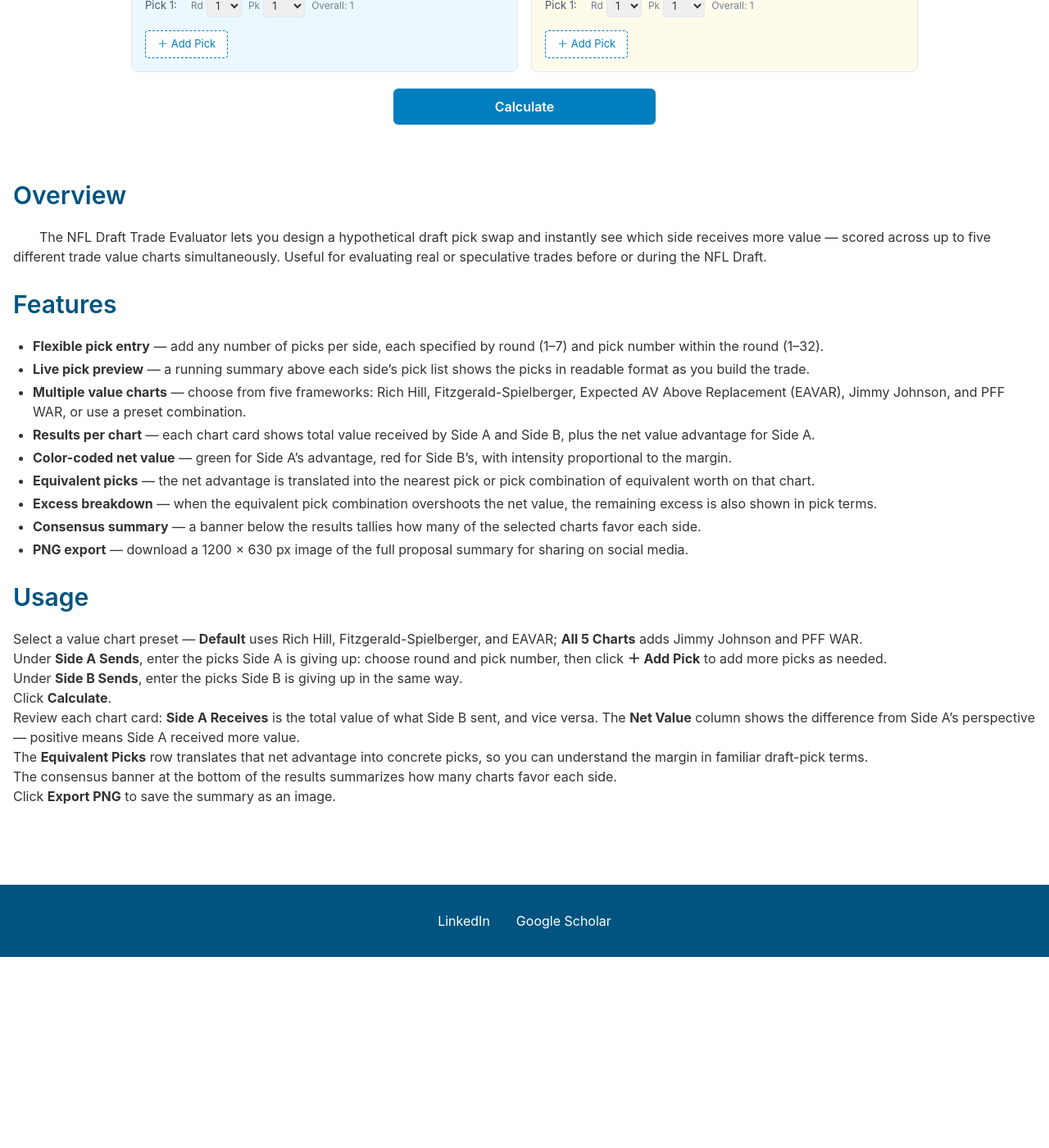
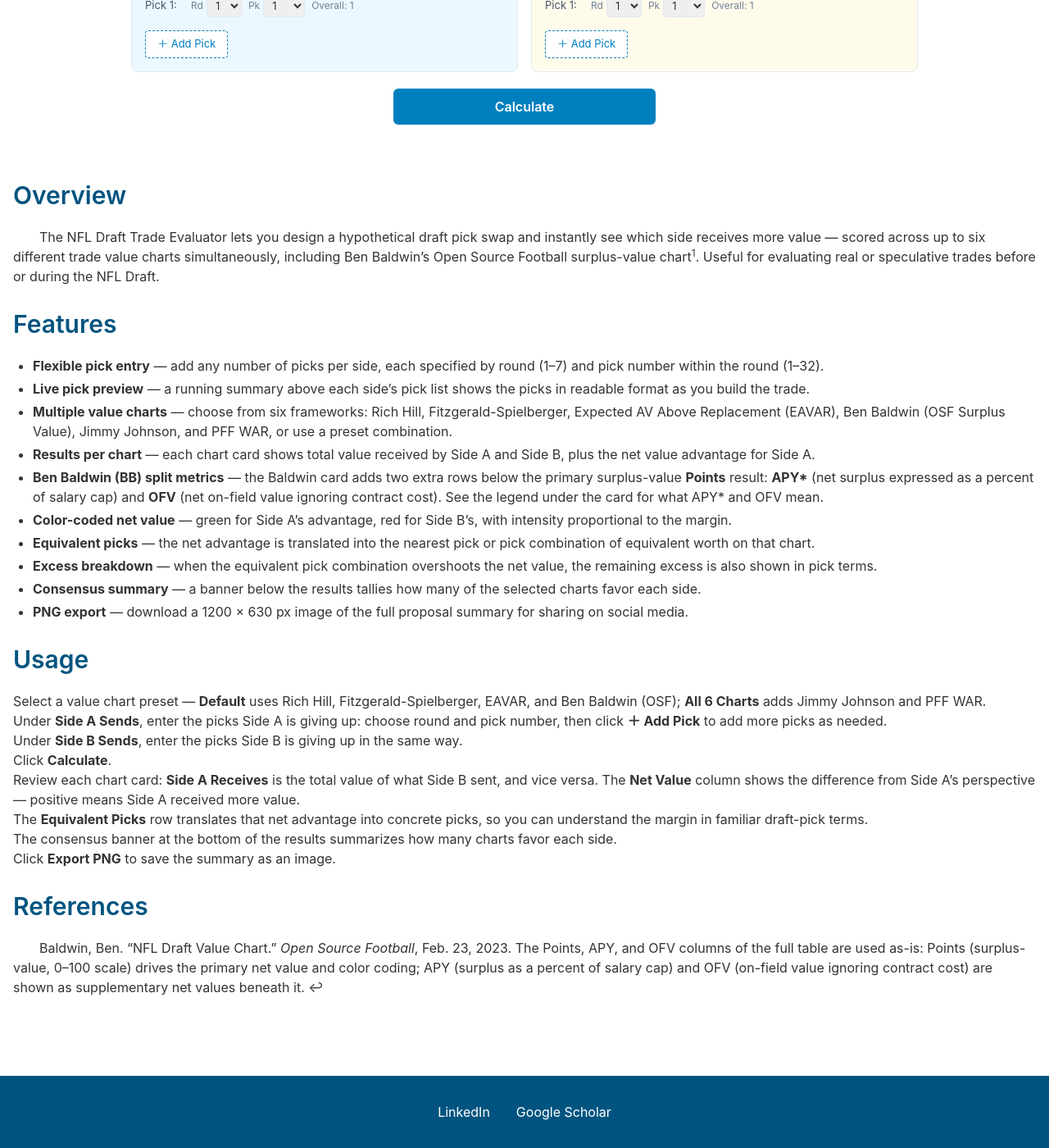
Before and after one commit to cram9030/cram9030.github.io, a Jekyll site: the page built from _tools/nfl_trade-proposal.md, in a window 1280 px wide and 1400 px high, scrolled down 472 px. Shown: the whole window at 82% size. Built offline with Jekyll 4.4.1, drawn with Linux system fonts in a browser that asks for light colours; nearby versions of some CDN libraries; before the commit the page ends 1639 px from its top, so only the background shows below that.

Commit message:
Extend Baldwin APY*/OFV split metrics to the trade proposal tool
Registers baldwin_apy/baldwin_ofv as hidden, loadable-by-key chart
configs (not independently selectable) and generates their JSON chart
files, since the proposal tool computes values live from user-entered
picks rather than pre-baked data. Loads them alongside 'baldwin'
whenever it's part of the active preset, and adds matching APY*/OFV
rows and legend to each Baldwin result card and the PNG export.

Co-Authored-By: Claude Sonnet 5 <noreply@anthropic.com>
Claude-Session: https://claude.ai/code/session_01XRkoN79LKZ4ErHpBwHqhoM

```diff
--- a/_tools/nfl_trade-proposal.md
+++ b/_tools/nfl_trade-proposal.md
@@ -40,14 +40,15 @@ thumbnail: "/assets/images/NFL_Draft_Scales.svg"
 
 ## Overview
 
-The NFL Draft Trade Evaluator lets you design a hypothetical draft pick swap and instantly see which side receives more value — scored across up to five different trade value charts simultaneously. Useful for evaluating real or speculative trades before or during the NFL Draft.
+The NFL Draft Trade Evaluator lets you design a hypothetical draft pick swap and instantly see which side receives more value — scored across up to six different trade value charts simultaneously, including Ben Baldwin's [Open Source Football surplus-value chart](https://opensourcefootball.com/posts/2023-02-23-nfl-draft-value-chart/#part-4-the-full-table)[^1]. Useful for evaluating real or speculative trades before or during the NFL Draft.
 
 ## Features
 
 - **Flexible pick entry** — add any number of picks per side, each specified by round (1–7) and pick number within the round (1–32).
 - **Live pick preview** — a running summary above each side's pick list shows the picks in readable format as you build the trade.
-- **Multiple value charts** — choose from five frameworks: Rich Hill, Fitzgerald-Spielberger, Expected AV Above Replacement (EAVAR), Jimmy Johnson, and PFF WAR, or use a preset combination.
+- **Multiple value charts** — choose from six frameworks: Rich Hill, Fitzgerald-Spielberger, Expected AV Above Replacement (EAVAR), Ben Baldwin (OSF Surplus Value), Jimmy Johnson, and PFF WAR, or use a preset combination.
 - **Results per chart** — each chart card shows total value received by Side A and Side B, plus the net value advantage for Side A.
+- **Ben Baldwin (BB) split metrics** — the Baldwin card adds two extra rows below the primary surplus-value **Points** result: **APY\*** (net surplus expressed as a percent of salary cap) and **OFV** (net on-field value ignoring contract cost). See the legend under the card for what APY\* and OFV mean.
 - **Color-coded net value** — green for Side A's advantage, red for Side B's, with intensity proportional to the margin.
 - **Equivalent picks** — the net advantage is translated into the nearest pick or pick combination of equivalent worth on that chart.
 - **Excess breakdown** — when the equivalent pick combination overshoots the net value, the remaining excess is also shown in pick terms.
@@ -56,7 +57,7 @@ The NFL Draft Trade Evaluator lets you design a hypothetical draft pick swap and
 
 ## Usage
 
-1. Select a value chart preset — **Default** uses Rich Hill, Fitzgerald-Spielberger, and EAVAR; **All 5 Charts** adds Jimmy Johnson and PFF WAR.
+1. Select a value chart preset — **Default** uses Rich Hill, Fitzgerald-Spielberger, EAVAR, and Ben Baldwin (OSF); **All 6 Charts** adds Jimmy Johnson and PFF WAR.
 2. Under **Side A Sends**, enter the picks Side A is giving up: choose round and pick number, then click **＋ Add Pick** to add more picks as needed.
 3. Under **Side B Sends**, enter the picks Side B is giving up in the same way.
 4. Click **Calculate**.
@@ -64,3 +65,7 @@ The NFL Draft Trade Evaluator lets you design a hypothetical draft pick swap and
 6. The **Equivalent Picks** row translates that net advantage into concrete picks, so you can understand the margin in familiar draft-pick terms.
 7. The consensus banner at the bottom of the results summarizes how many charts favor each side.
 8. Click **Export PNG** to save the summary as an image.
+
+## References
+
+[^1]: Baldwin, Ben. ["NFL Draft Value Chart."](https://opensourcefootball.com/posts/2023-02-23-nfl-draft-value-chart/#part-4-the-full-table) *Open Source Football*, Feb. 23, 2023. The Points, APY, and OFV columns of the full table are used as-is: Points (surplus-value, 0–100 scale) drives the primary net value and color coding; APY (surplus as a percent of salary cap) and OFV (on-field value ignoring contract cost) are shown as supplementary net values beneath it.
--- a/assets/js/trade-proposal.js
+++ b/assets/js/trade-proposal.js
@@ -2,7 +2,7 @@
 // The onError fallback (showing team abbreviation text) is the graceful degradation.
 
 function TradeProposalApp() {
-  const { CHART_PRESETS, CHART_CONFIGS } = TradeUtils;
+  const { CHART_PRESETS, CHART_CONFIGS, BALDWIN_LEGEND, BALDWIN_SUBMETRIC_KEYS } = TradeUtils;
 
   const [leftPicks, setLeftPicks] = React.useState([{ round: 1, pickInRound: 1 }]);
   const [rightPicks, setRightPicks] = React.useState([{ round: 1, pickInRound: 1 }]);
@@ -53,20 +53,7 @@ function TradeProposalApp() {
   // Net for Side A = value(B sends) - value(A sends)
   // ---------------------------------------------------------------------------
 
-  async function handleCalculate() {
-    setIsCalculating(true);
-    setCalcError(null);
-    try {
-      const preset = CHART_PRESETS[chartPreset].charts;
-      const chartDataMap = await TradeUtils.loadAllCharts(preset);
-
-      // What each side gives away
-      const aSendsOverall  = picksToOverall(leftPicks);
-      const bSendsOverall  = picksToOverall(rightPicks);
-
-      const computed = {};
-      for (const chartKey of preset) {
-        const data  = chartDataMap[chartKey];
+  function computeChartResult(data, aSendsOverall, bSendsOverall) {
     const scale = TradeUtils.getChartScale(data);
 
     function pickVal(overall) {
@@ -82,13 +69,32 @@ function TradeProposalApp() {
     // Net from Side A's perspective: positive = A got the better deal
     const net = bSendsTotal - aSendsTotal;
 
-        computed[chartKey] = {
+    return {
       sideAReceivesTotal: bSendsTotal,
       sideBReceivesTotal: aSendsTotal,
       net,
       netCombo: TradeUtils.findPickComboWithExcess(Math.abs(net), data),
       scale,
     };
+  }
+
+  async function handleCalculate() {
+    setIsCalculating(true);
+    setCalcError(null);
+    try {
+      const preset = CHART_PRESETS[chartPreset].charts;
+      // Baldwin's APY*/OFV sub-metrics aren't independently selectable, but ride
+      // along whenever 'baldwin' is part of the active preset.
+      const subKeys = preset.includes('baldwin') ? BALDWIN_SUBMETRIC_KEYS : [];
+      const chartDataMap = await TradeUtils.loadAllCharts([...preset, ...subKeys]);
+
+      // What each side gives away
+      const aSendsOverall  = picksToOverall(leftPicks);
+      const bSendsOverall  = picksToOverall(rightPicks);
+
+      const computed = {};
+      for (const chartKey of [...preset, ...subKeys]) {
+        computed[chartKey] = computeChartResult(chartDataMap[chartKey], aSendsOverall, bSendsOverall);
       }
 
       setResults(computed);
@@ -220,7 +226,27 @@ function TradeProposalApp() {
     );
   }
 
-  function ChartResultCard({ chartKey, data }) {
+  // Extra sub-metric row for the Baldwin card (APY* / OFV) — no color coding or
+  // equivalent-pick lookup, just the raw totals and net.
+  function BaldwinSubMetricRow({ rowLabel, subData, suffix }) {
+    if (!subData) return null;
+    return (
+      <tr>
+        <td style={{ padding: '6px 12px', fontWeight: 600, color: '#4a5568', fontSize: 12, borderTop: '1px solid #e2e8f0' }}>{rowLabel}</td>
+        <td style={{ padding: '6px 12px', textAlign: 'center', fontSize: 12, borderTop: '1px solid #e2e8f0' }}>
+          {subData.sideAReceivesTotal.toFixed(2)}{suffix}
+        </td>
+        <td style={{ padding: '6px 12px', textAlign: 'center', fontSize: 12, borderTop: '1px solid #e2e8f0' }}>
+          {subData.sideBReceivesTotal.toFixed(2)}{suffix}
+        </td>
+        <td style={{ padding: '6px 12px', textAlign: 'center', fontSize: 12, fontWeight: 600, borderTop: '1px solid #e2e8f0' }}>
+          {subData.net > 0 ? '+' : ''}{subData.net.toFixed(2)}{suffix}
+        </td>
+      </tr>
+    );
+  }
+
+  function ChartResultCard({ chartKey, data, baldwinSubData }) {
     const { sideAReceivesTotal, sideBReceivesTotal, net, netCombo, scale } = data;
     const netColor = TradeUtils.tradeColor(net, scale.vMax, scale.vMin);
     const label = CHART_CONFIGS[chartKey].label;
@@ -277,9 +303,20 @@ function TradeProposalApp() {
                   </td>
                 </tr>
               )}
+              {baldwinSubData && (
+                <React.Fragment>
+                  <BaldwinSubMetricRow rowLabel="APY*" subData={baldwinSubData.apy} suffix="%" />
+                  <BaldwinSubMetricRow rowLabel="OFV" subData={baldwinSubData.ofv} suffix="" />
+                </React.Fragment>
+              )}
             </tbody>
           </table>
         </div>
+        {baldwinSubData && (
+          <div style={{ fontSize: 11, color: '#718096', fontStyle: 'italic', padding: '6px 14px', background: '#f7fafc', borderTop: '1px solid #e2e8f0' }}>
+            {BALDWIN_LEGEND}
+          </div>
+        )}
       </div>
     );
   }
@@ -307,7 +344,12 @@ function TradeProposalApp() {
     return (
       <div>
         {presetCharts.map(k => (
-          <ChartResultCard key={k} chartKey={k} data={results[k]} />
+          <ChartResultCard
+            key={k}
+            chartKey={k}
+            data={results[k]}
+            baldwinSubData={k === 'baldwin' ? { apy: results.baldwin_apy, ofv: results.baldwin_ofv } : null}
+          />
         ))}
         <div style={{
           padding: '12px 16px', borderRadius: 8, marginTop: 8,
@@ -394,8 +436,33 @@ function TradeProposalApp() {
                       }
                     </td>
                   </tr>
+                  {chartKey === 'baldwin' && results.baldwin_apy && (
+                    <tr>
+                      <td style={{ padding: '6px 10px', border: '1px solid #e2e8f0', fontWeight: 600, fontSize: 12 }}>APY*</td>
+                      <td style={{ padding: '6px 10px', border: '1px solid #e2e8f0', textAlign: 'center', fontSize: 12 }}>{results.baldwin_apy.sideAReceivesTotal.toFixed(2)}%</td>
+                      <td style={{ padding: '6px 10px', border: '1px solid #e2e8f0', textAlign: 'center', fontSize: 12 }}>{results.baldwin_apy.sideBReceivesTotal.toFixed(2)}%</td>
+                      <td style={{ padding: '6px 10px', border: '1px solid #e2e8f0', textAlign: 'center', fontSize: 12, fontWeight: 600 }}>
+                        {results.baldwin_apy.net > 0 ? '+' : ''}{results.baldwin_apy.net.toFixed(2)}%
+                      </td>
+                    </tr>
+                  )}
+                  {chartKey === 'baldwin' && results.baldwin_ofv && (
+                    <tr>
+                      <td style={{ padding: '6px 10px', border: '1px solid #e2e8f0', fontWeight: 600, fontSize: 12 }}>OFV</td>
+                      <td style={{ padding: '6px 10px', border: '1px solid #e2e8f0', textAlign: 'center', fontSize: 12 }}>{results.baldwin_ofv.sideAReceivesTotal.toFixed(2)}</td>
+                      <td style={{ padding: '6px 10px', border: '1px solid #e2e8f0', textAlign: 'center', fontSize: 12 }}>{results.baldwin_ofv.sideBReceivesTotal.toFixed(2)}</td>
+                      <td style={{ padding: '6px 10px', border: '1px solid #e2e8f0', textAlign: 'center', fontSize: 12, fontWeight: 600 }}>
+                        {results.baldwin_ofv.net > 0 ? '+' : ''}{results.baldwin_ofv.net.toFixed(2)}
+                      </td>
+                    </tr>
+                  )}
                 </tbody>
               </table>
+              {chartKey === 'baldwin' && (
+                <div style={{ fontSize: 11, color: '#718096', fontStyle: 'italic', marginTop: 4 }}>
+                  {BALDWIN_LEGEND}
+                </div>
+              )}
             </div>
           );
         })}
--- a/assets/js/trade-utils.js
+++ b/assets/js/trade-utils.js
@@ -55,7 +55,14 @@
     jimmy_johnson:          { label: 'Jimmy Johnson',          file: 'jimmy_johnson' },
     pff_war:                { label: 'PFF WAR',                file: 'pff_war' },
     baldwin:                { label: 'Ben Baldwin (BB)\nPoints / APY* / OFV', file: 'baldwin' },
+    // Hidden sub-metrics of the Baldwin chart — loadable by key, but never listed in
+    // CHART_PRESETS, so they aren't independently selectable in the UI.
+    baldwin_apy:            { label: 'Ben Baldwin (BB) — APY*', file: 'baldwin_apy' },
+    baldwin_ofv:            { label: 'Ben Baldwin (BB) — OFV',  file: 'baldwin_ofv' },
   };
+
+  // Hidden Baldwin sub-metric chart keys, loaded alongside 'baldwin' whenever it's active.
+  const BALDWIN_SUBMETRIC_KEYS = ['baldwin_apy', 'baldwin_ofv'];
 
   const CHART_PRESETS = {
     default:        { label: 'Default (RH + FS + eAVAR + BB)', charts: ['rich_hill', 'fitzgerald_spielberger', 'eavar', 'baldwin'] },
@@ -300,7 +307,7 @@
   // ---------------------------------------------------------------------------
 
   window.TradeUtils = {
-    NFL_TEAMS, CHART_CONFIGS, CHART_PRESETS, BALDWIN_LEGEND,
+    NFL_TEAMS, CHART_CONFIGS, CHART_PRESETS, BALDWIN_LEGEND, BALDWIN_SUBMETRIC_KEYS,
     overallPickFromRound, roundFromOverall, pickLabel, pickLabelShort, pickLabelWithOverall,
     pickLabelFromData, pickLabelWithOverallFromData, formatPickList,
     teamLogoUrl, getTeamByAbbrev,
--- a/scripts/convert_charts_to_json.py
+++ b/scripts/convert_charts_to_json.py
@@ -16,6 +16,8 @@ _CHART_REGISTRY = {
     "eavar": ("expected_av_above_replacement.csv", "pick", "eavar", False),
     "5_year_av": ("5_year_av_chart.csv", "Pk", "FP Val", False),
     "baldwin": ("osf_draft_chart.csv", "draft_overall", "osf_surplus", False),
+    "baldwin_apy": ("osf_draft_chart.csv", "draft_overall", "surplus", False),
+    "baldwin_ofv": ("osf_draft_chart.csv", "draft_overall", "osf_fit", False),
 }
 
 
```
Also changed, not shown: assets/data/charts/baldwin_apy.json (added, +1 -0 lines), assets/data/charts/baldwin_ofv.json (added, +1 -0 lines). Lines whose indentation alone changed are shown as unchanged.
